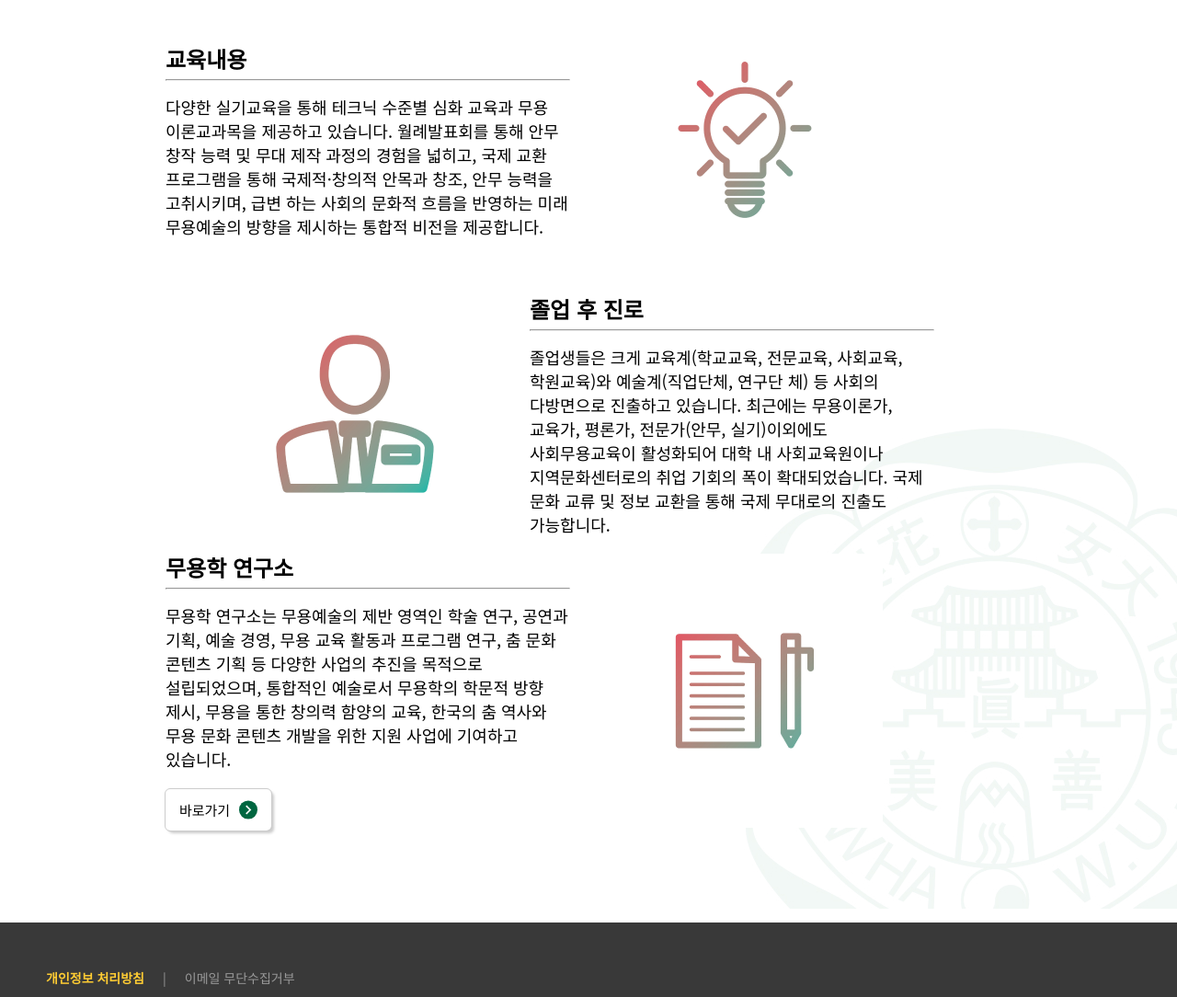
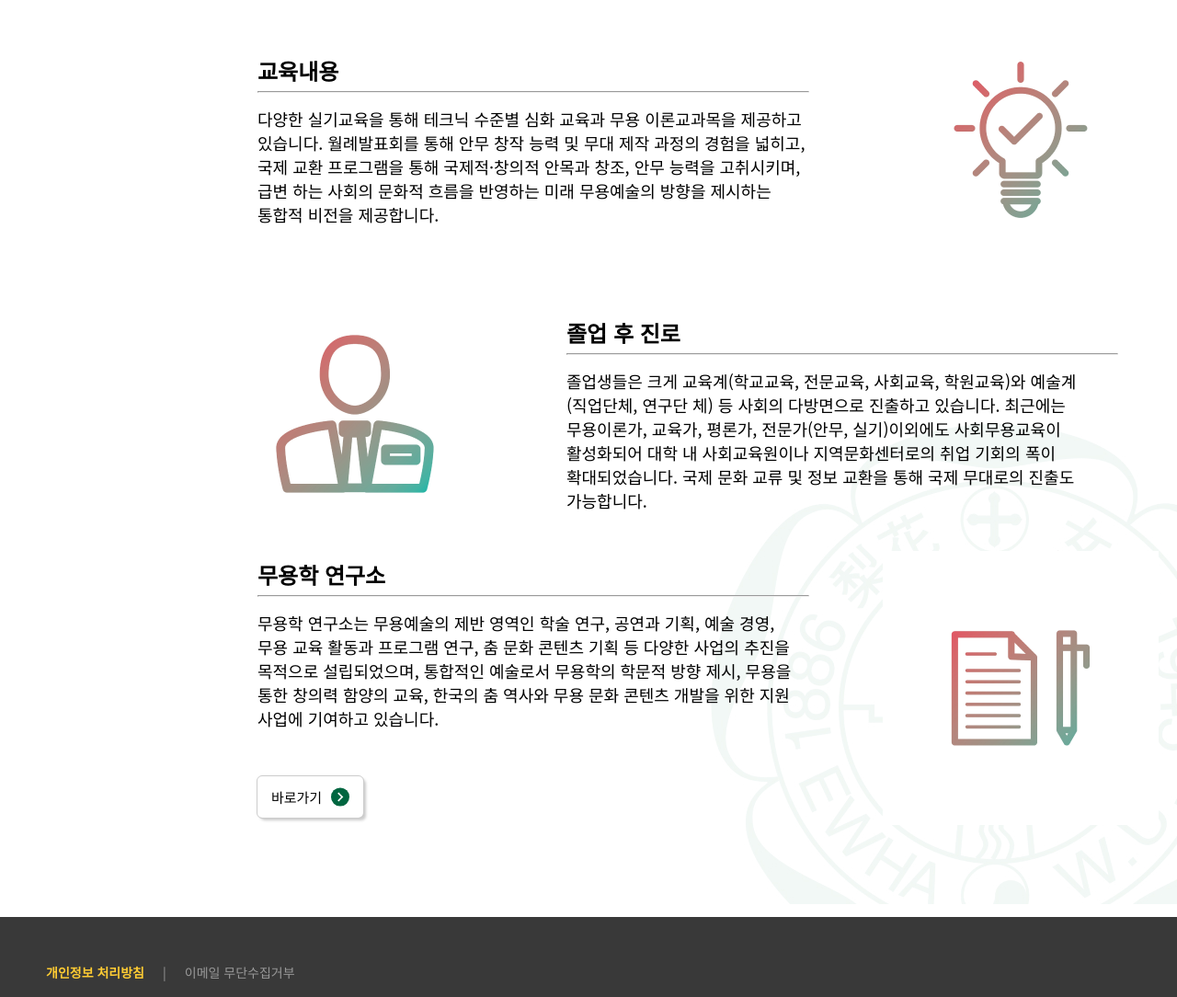
Before and after one commit to goodcodemakers/ehwa-dance-main, a plain HTML site: page pages/sub1-1.html in a window 1280 px wide. Shown: the part 1136-2220 px from the top of the page at 92% size. Drawn offline with nearby package versions, Linux system fonts and the light colour scheme.

```diff
--- a/css/sub.css
+++ b/css/sub.css
@@ -426,12 +426,18 @@
   margin-left: 56px;
 }
 
-#sub1-1 .section2 .content.left-170 {
-  margin-left: 170px;
+#sub1-1 .section2 .content.left-100 {
+  margin-left: 100px;
+}
+#sub1-1 .section2 .content.left-100 .text-box {
+  margin-right: 40px;
+}
+#sub1-1 .section2 .content.left-55 .text-box{
+  margin-left: 40px;
 }
 
 #sub1-1 .section2 .text-box {
-  width: 440px;
+  width: 600px;
 }
 
 #sub1-1 .section2 .text-box hr {
@@ -452,7 +458,7 @@
   display: flex;
   justify-content: center;
   align-items: center;
-  margin-top: 20px;
+  margin-top: 50px;
   gap: 10px;
   border-radius: 5px;
   box-shadow: 3px 3px 3px #ccc;
@@ -514,6 +520,7 @@
 #sub1-2 .section1 > p {
   margin-top: 15px;
   font-size: 18px;
+
 }
 #sub1-2 .section1 > p .font-size22{
   font-size: 22px;
```
